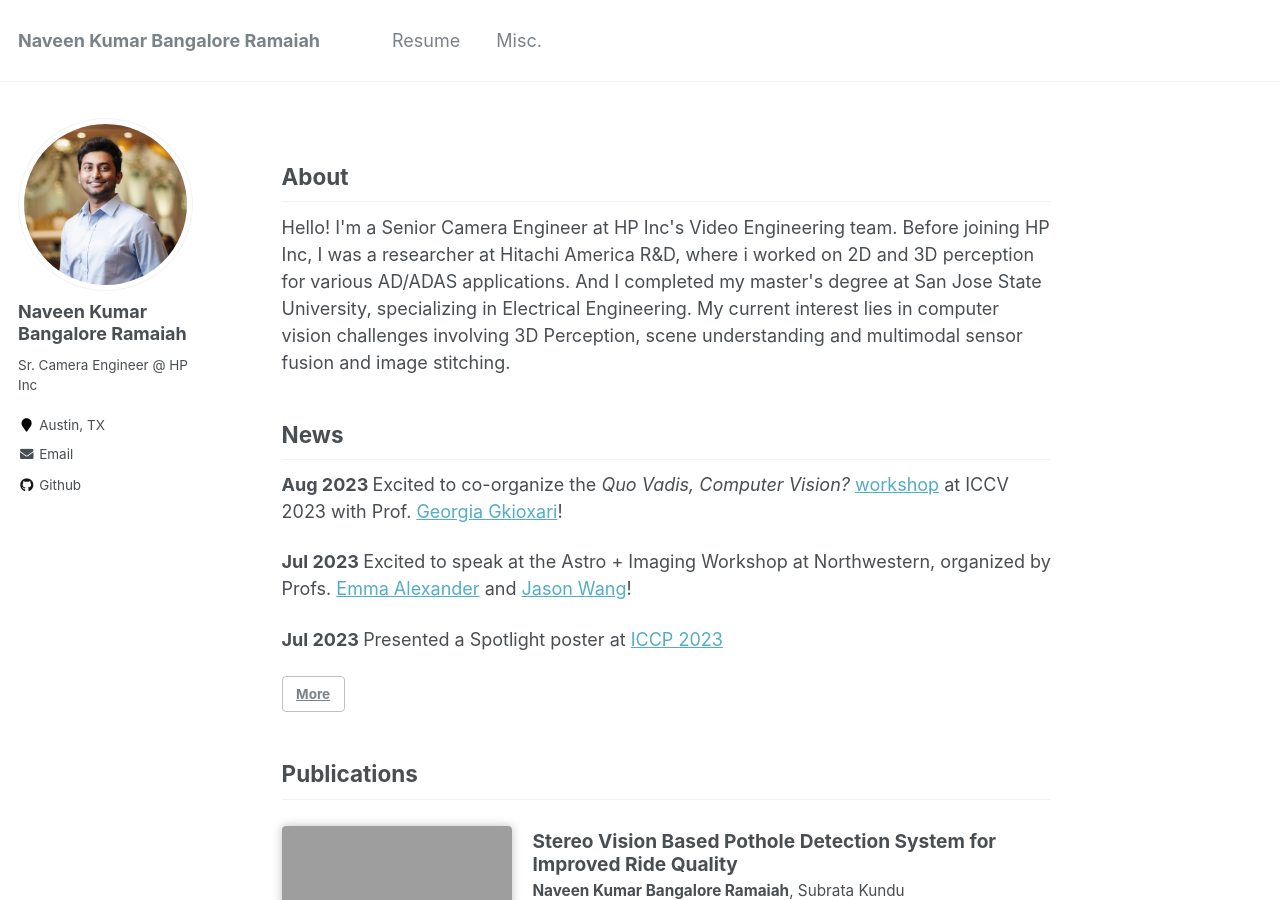
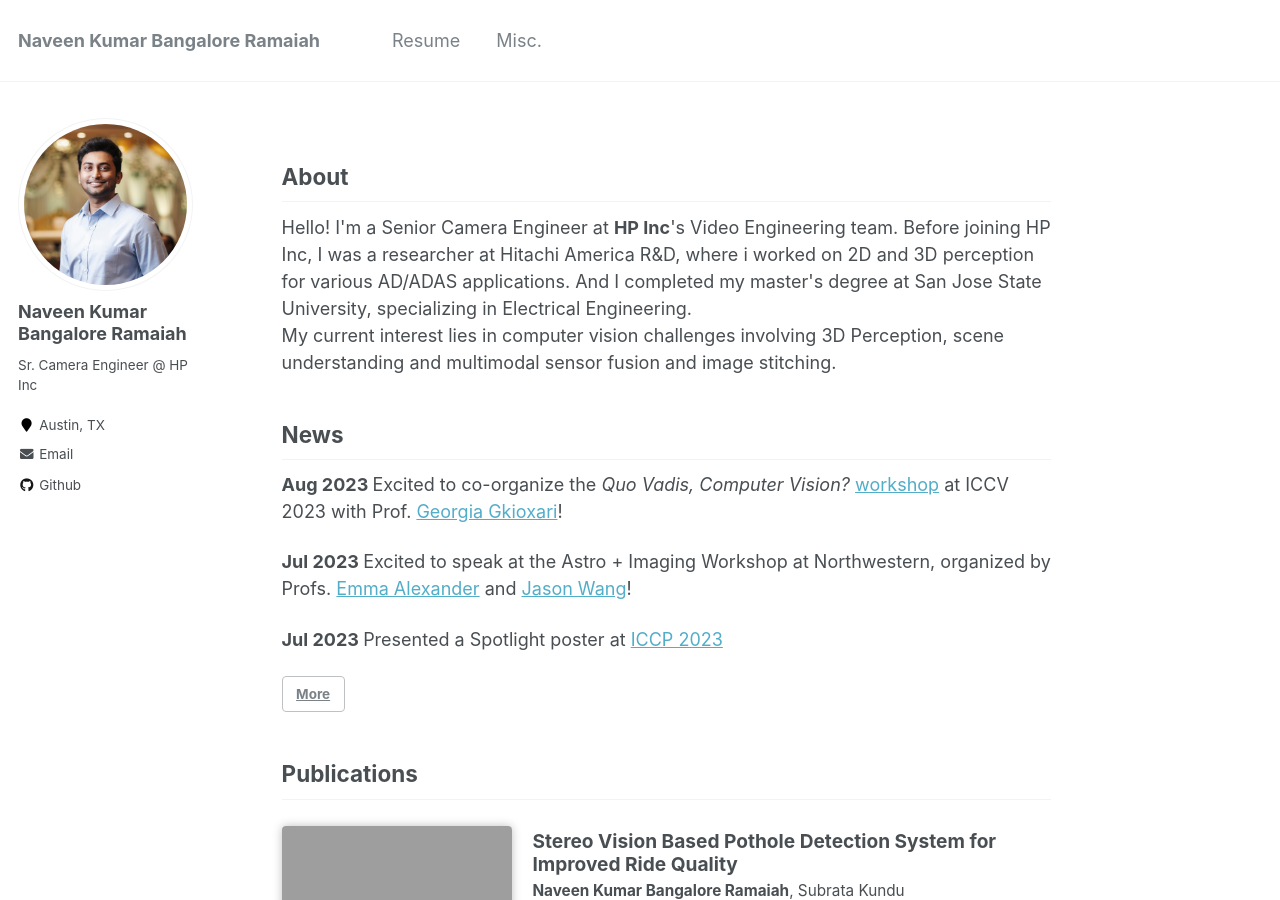
Before and after one commit to naveen-bangalore/nbangalore.github.io, a Jekyll site: the page built from index.html, in a window 1280 px wide and 900 px high. Built offline with Jekyll 4.4.1, drawn with Linux system fonts in a browser that asks for light colours.

```diff
--- a/index.html
+++ b/index.html
@@ -7,10 +7,10 @@ author_profile: true
 
 <h2 id="about">About</h2>
 <div><p>
-    Hello! I'm a Senior Camera Engineer at HP Inc's Video Engineering team.
+    Hello! I'm a Senior Camera Engineer at <b>HP Inc</b>'s Video Engineering team.
     Before joining HP Inc, I was a researcher at Hitachi America R&D, where i worked on 2D and 3D perception for various AD/ADAS applications.
     And I completed my master's degree at San Jose State University, specializing in Electrical Engineering.
-
+    </br>
     My current interest lies in computer vision challenges involving 3D Perception, scene understanding and multimodal sensor fusion and image stitching.
 </p></div>
 
```
